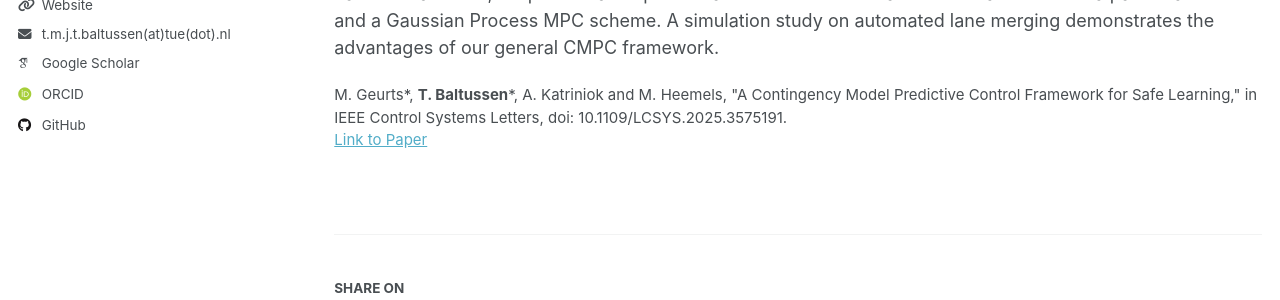
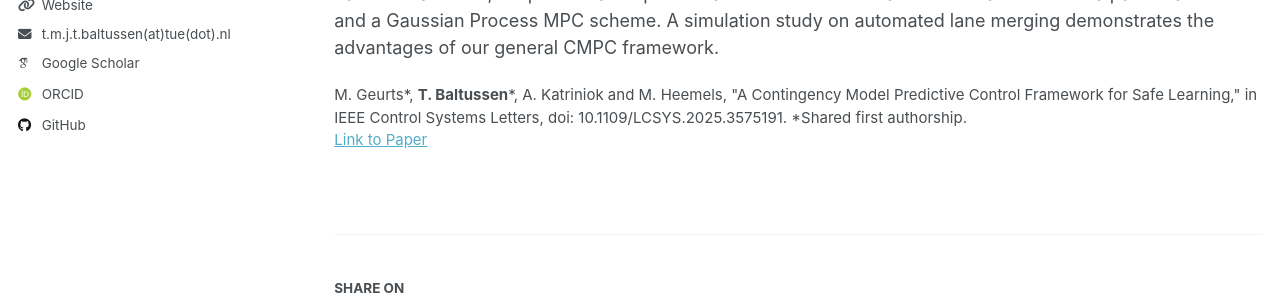
Before and after one commit to TrenBaltussen/TrenBaltussen.github.io, a Jekyll site: the page built from _publications/2025-05-28-CMPC-1.md, in a window 1280 px wide and 1242 px high. Shown: the part 406-706 px from the top of the window. Built offline with Jekyll 4.4.1, drawn with Linux system fonts in a browser that asks for light colours; some web fonts are replaced.

Commit message:
Update 2025-05-28-CMPC-1.md

```diff
--- a/_publications/2025-05-28-CMPC-1.md
+++ b/_publications/2025-05-28-CMPC-1.md
@@ -3,12 +3,12 @@
 collection: publications
 category: manuscripts
 permalink: /publication/2025-05-28-CMPC-1
-excerpt: '*Shared first authorship.'
+excerpt: ''
 date: 2025-05-28
 venue: 'IEEE Control Systems Letters (Early Access) - Preprint available on arXiv'
 #slidesurl: 'http://academicpages.github.io/files/slides3.pdf'
 paperurl: 'https://ieeexplore.ieee.org/abstract/document/11018611'
-citation: 'M. Geurts*, <b>T. Baltussen</b>*, A. Katriniok and M. Heemels, "A Contingency Model Predictive Control Framework for Safe Learning," in IEEE Control Systems Letters, doi: 10.1109/LCSYS.2025.3575191.'
+citation: 'M. Geurts*, <b>T. Baltussen</b>*, A. Katriniok and M. Heemels, "A Contingency Model Predictive Control Framework for Safe Learning," in IEEE Control Systems Letters, doi: 10.1109/LCSYS.2025.3575191. *Shared first authorship.'
 ---
 
 This research introduces a multi-horizon contingency model predictive control (CMPC) framework in which classes of robust MPC (RMPC) algorithms are combined with classes of learning-based MPC (LB-MPC) algorithms to enable safe learning. We prove that the CMPC framework inherits the robust recursive feasibility properties of the underlying RMPC scheme, thereby ensuring safety of the CMPC in the sense of constraint satisfaction. The CMPC leverages the LB-MPC to safely learn the unmodeled dynamics to reduce conservatism and improve performance compared to standalone RMPC schemes, which are conservative in nature. In addition, we present an implementation of the CMPC framework that combines a particular RMPC and a Gaussian Process MPC scheme. A simulation study on automated lane merging demonstrates the advantages of our general CMPC framework.
```
